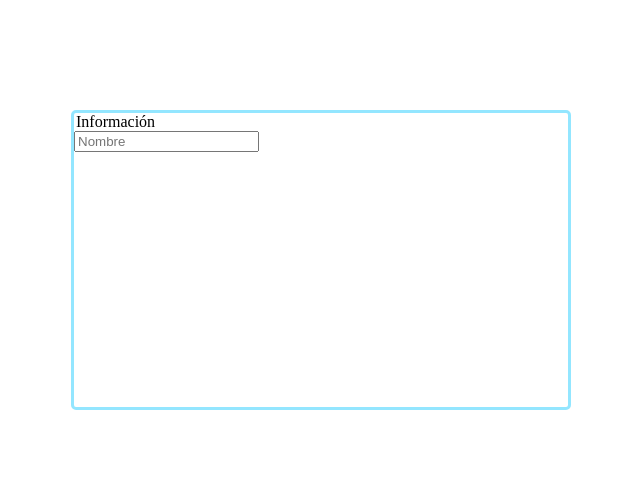
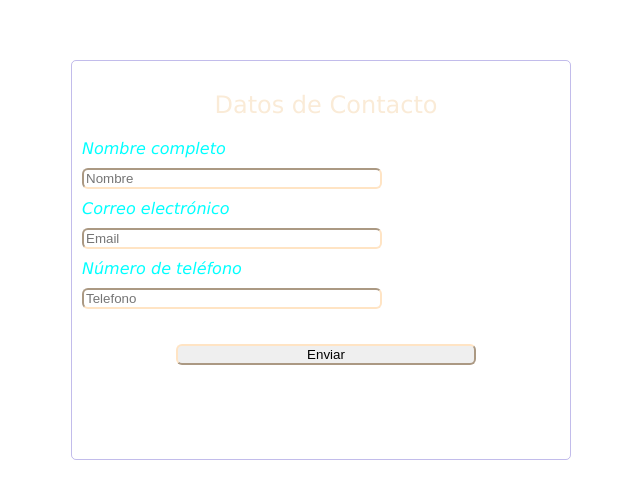
Before and after one commit to GonzaloGC/web-form, a website built with Vite: page index.html in a window 1280 px wide. Shown: the part 140-638 px from the top of the page, without its empty margins (319-959 px from the left). Built offline with nearby package versions, Linux system fonts and the light colour scheme; files whose address does not match are found by name.

Commit message:
add effect blur and diferent inpunts

```diff
--- a/index.html
+++ b/index.html
@@ -10,9 +10,19 @@
   <body>
     <section class="container">
       <section class="formulario">
-        <legend>Información</legend>
-        <form action="text">
+        <legend>Datos de Contacto</legend>
+        <form>
+          <label for="nombre">Nombre completo</label>
           <input type="text" name="nombre" placeholder="Nombre" />
+
+          <label for="email">Correo electrónico</label>
+          <input type="text" name="email" placeholder="Email" />
+
+          <label for="telefono">Número de teléfono</label>
+          <input type="number" name="telefono" placeholder="Telefono" />
+          <div class="button-env">
+            <input type="submit" value="Enviar" />
+          </div>
         </form>
       </section>
     </section>
--- a/style.css
+++ b/style.css
@@ -1,6 +1,11 @@
 * {
   margin: 0;
   box-sizing: border-box;
+}
+body {
+  font-family: "Lucida Sans", "Lucida Sans Regular", "Lucida Grande",
+    "Lucida Sans Unicode", Geneva, Verdana, sans-serif, Cochin, Georgia, Times,
+    "Times New Roman", serif;
 }
 .container {
   width: 100vw;
@@ -10,9 +15,37 @@
   align-items: center;
   background-image: url(/imgs/bgOso.png);
 }
+legend {
+  font-size: x-large;
+  color: antiquewhite;
+  text-align: center;
+  margin: 30px 0 20px 0;
+}
 .formulario {
   width: 500px;
-  height: 300px;
-  border: 3px solid rgba(0, 195, 255, 0.425);
+  height: 400px;
+  padding-left: 10px;
+  border: 0.3px solid rgba(105, 90, 205, 0.404);
   border-radius: 5px;
+  backdrop-filter: blur(5px);
 }
+label {
+  font-size: medium;
+  font-style: italic;
+  color: aqua;
+}
+form {
+  display: flex;
+  flex-direction: column;
+  gap: 10px;
+}
+input {
+  width: 300px;
+  border-color: bisque;
+  border-radius: 6px;
+}
+.button-env {
+  display: flex;
+  justify-content: center;
+  padding-top: 25px;
+}
```
